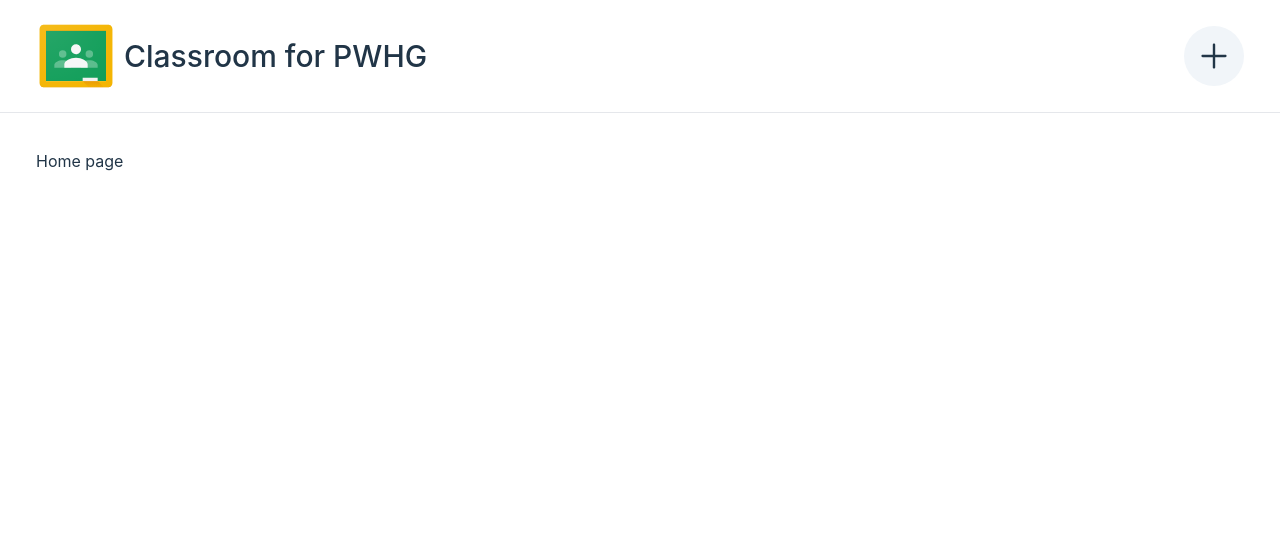
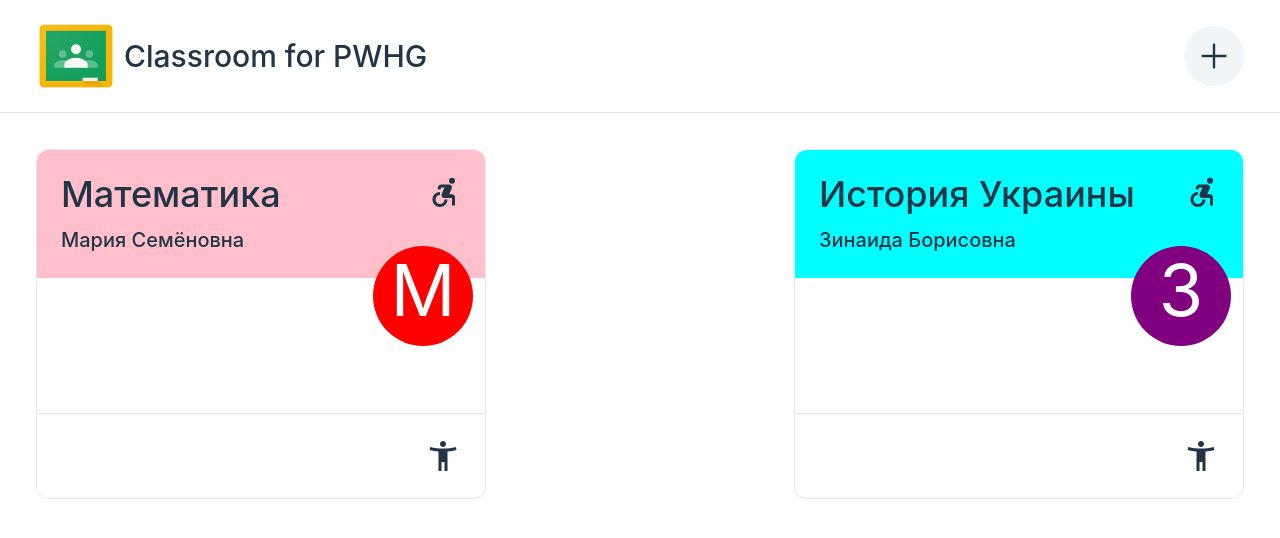
Before and after one commit to NikolasKat/classroom, a React (Vite) app: page / in a window 1280 px wide. Shown: the top 538 px of the page. Built offline with nearby package versions, Linux system fonts and the light colour scheme.

Commit message:
create card component and alert component

```diff
--- /dev/null
+++ b/src/components/InfoALert.tsx
@@ -0,0 +1,27 @@
+import { FC } from "react";
+
+interface AlertText {
+    text: string;
+}
+
+const InfoALert: FC<AlertText> = ({ text }) => {
+    return (
+        <div
+            className="absolute z-10 top-6 right-16 w-fit flex items-center h-8 p-3 text-sm text-blue-800 rounded-lg bg-blue-50"
+            role="alert"
+        >
+            <svg
+                className="flex-shrink-0 inline w-4 h-4 me-3"
+                aria-hidden="true"
+                xmlns="http://www.w3.org/2000/svg"
+                fill="currentColor"
+                viewBox="0 0 20 20"
+            >
+                <path d="M10 .5a9.5 9.5 0 1 0 9.5 9.5A9.51 9.51 0 0 0 10 .5ZM9.5 4a1.5 1.5 0 1 1 0 3 1.5 1.5 0 0 1 0-3ZM12 15H8a1 1 0 0 1 0-2h1v-3H8a1 1 0 0 1 0-2h2a1 1 0 0 1 1 1v4h1a1 1 0 0 1 0 2Z" />
+            </svg>
+            <div className="whitespace-nowrap">{text}</div>
+        </div>
+    );
+};
+
+export default InfoALert;
--- /dev/null
+++ b/src/components/SubjectCard.tsx
@@ -0,0 +1,86 @@
+import { FC, useState } from "react";
+import {
+    MdOutlineAccessibilityNew,
+    MdOutlineAccessibleForward,
+} from "react-icons/md";
+import { Link } from "react-router-dom";
+import InfoALert from "./InfoALert";
+
+interface ICardData {
+    subjectName: string;
+    teacherName: string;
+    bgImg: string;
+    color: string;
+}
+
+const SubjectCard: FC<ICardData> = ({
+    subjectName,
+    teacherName,
+    bgImg,
+    color,
+}) => {
+    const [isLHover, setIsLHover] = useState<boolean>(false);
+    const [isSHover, setIsSHover] = useState<boolean>(false);
+
+    return (
+        <>
+            <div className="flex">
+                <div className="flex flex-col justify-between min-w-[450px] min-h-[350px] border border-solid-black font-medium relative rounded-xl">
+                    <div
+                        style={{ backgroundColor: bgImg }}
+                        className="flex justify-between p-6 rounded-t-xl"
+                    >
+                        <div>
+                            <Link
+                                to="#"
+                                className="text-4xl hover:text-gray-500"
+                            >
+                                {subjectName}
+                            </Link>
+                            <h4 className="text-xl mt-3">{teacherName}</h4>
+                        </div>
+                        <div>
+                            <button
+                                className="text-4xl bg-transparent"
+                                onMouseEnter={() => {
+                                    setIsLHover((isLHover) => true);
+                                }}
+                                onMouseLeave={() => {
+                                    setIsLHover((isLHover) => false);
+                                }}
+                            >
+                                <MdOutlineAccessibleForward className="hover:text-gray-500" />
+                            </button>
+                            {isLHover ? (
+                                <InfoALert text="Покинуть курс" />
+                            ) : null}
+                        </div>
+                    </div>
+                    <div className="p-6 flex justify-end border-t border-solid-black relative">
+                        <Link
+                            to="#"
+                            className="text-4xl bg-transparent hover:text-gray-600"
+                            onMouseEnter={() => {
+                                setIsSHover((isSHover) => true);
+                            }}
+                            onMouseLeave={() => {
+                                setIsSHover((isSHover) => false);
+                            }}
+                        >
+                            <MdOutlineAccessibilityNew className="hover:text-gray-500" />
+                        </Link>
+                        {isSHover ? <InfoALert text="Твоя статистика" /> : null}
+                    </div>
+                    <div
+                        style={{ backgroundColor: color }}
+                        className="absolute right-3 top-24 w-[100px] h-[100px] flex justify-center pt-2 rounded-full text-7xl font-normal text-white"
+                    >
+                        {teacherName.slice(0, 1)}
+                    </div>
+                </div>
+            </div>
+        </>
+    );
+};
+
+export default SubjectCard;
--- a/src/index.css
+++ b/src/index.css
@@ -28,28 +28,9 @@
     line-height: 1.1;
 }
 
-a:hover {
-   color: brown;
-}
-
 @media (prefers-color-scheme: light) {
     :root {
         color: #213547;
         background-color: #ffffff;
     }
-   a:hover {
-      color: #74899d;
 }
-
-   a:focus {
-      color: #74899d;
-   }
-
-   button {
-      background-color: #f9f9f9;
-   }
-
-   button:hover {
-      color: #74899d;
-   }
-}
--- a/src/pages/HomePage.tsx
+++ b/src/pages/HomePage.tsx
@@ -1,7 +1,21 @@
+import SubjectCard from "../components/SubjectCard";
+
 export default function HomePage() {
-   return (
-      <section className="p-9">
-         <h2>Home page</h2>
-      </section>
-   );
+    return (
+        <section className="p-9 flex justify-between flex-wrap">
+            {/* <h2>Home page</h2> */}
+            <SubjectCard
+                teacherName="Мария Семёновна"
+                subjectName="Математика"
+                bgImg="pink"
+                color="red"
+            />
+            <SubjectCard
+                teacherName="Зинаида Борисовна"
+                subjectName="История Украины"
+                bgImg="cyan"
+                color="purple"
+            />
+        </section>
+    );
 }
```
Also changed, not shown: 1 other file (tests, documents, lock files or other folders). Lines whose indentation alone changed are shown as unchanged.
